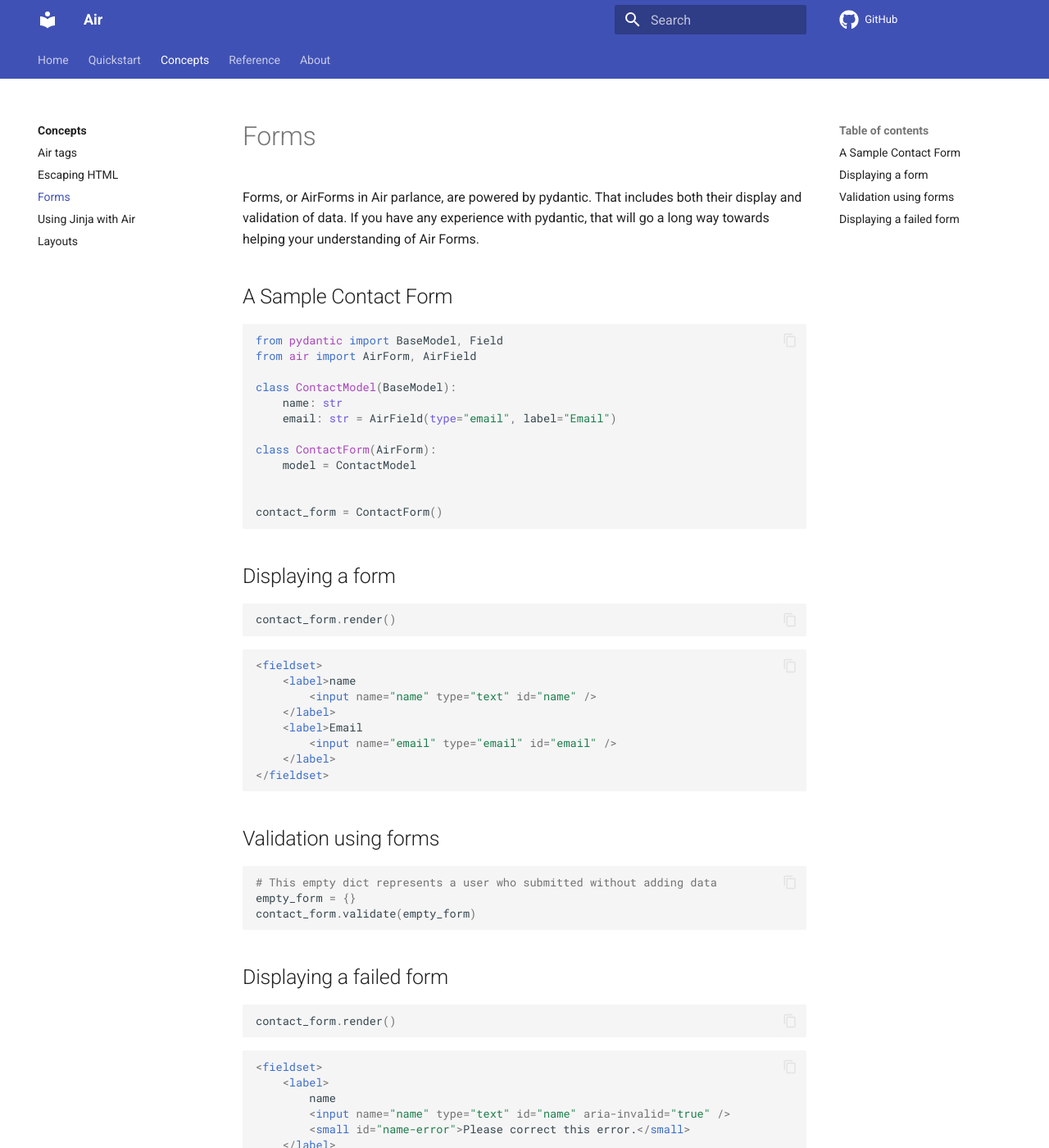
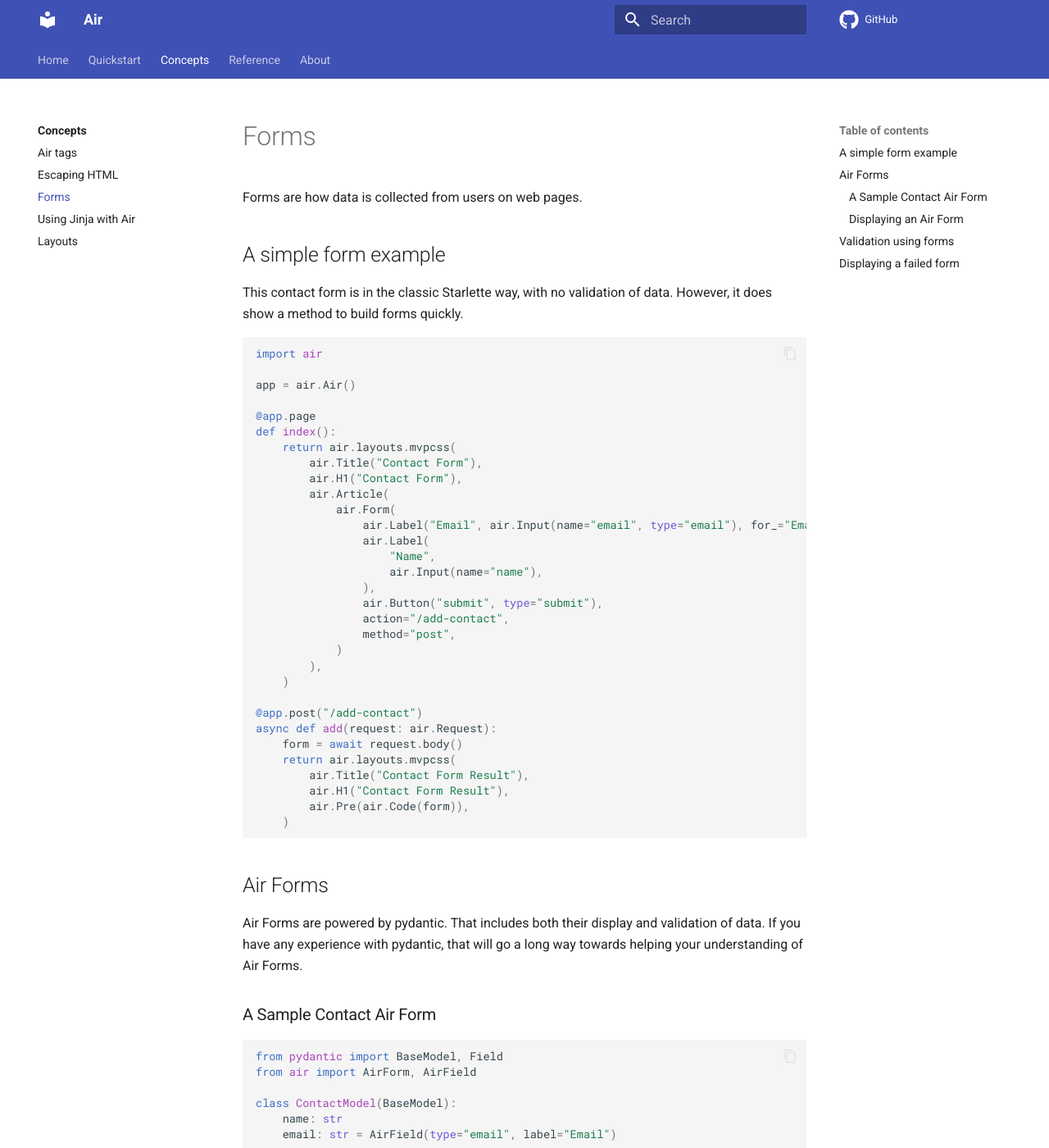
Before and after one commit to feldroy/air, an MkDocs documentation site: the page built from docs/concepts/forms.md, in a window 1280 px wide and 1400 px high. Shown: the whole window at 82% size. Built offline with MkDocs 1.6.1 and Material for MkDocs 9.7.7, drawn with Linux system fonts in a browser that asks for light colours; comment, search, counter and statistics services are not loaded; some of the changed text lies outside the part shown.

Commit message:
Document how to use forms Starlette style

````diff
--- a/docs/concepts/forms.md
+++ b/docs/concepts/forms.md
@@ -1,8 +1,51 @@
 # Forms
 
-Forms, or AirForms in Air parlance, are powered by pydantic. That includes both their display and validation of data. If you have any experience with pydantic, that will go a long way towards helping your understanding of Air Forms.
+Forms are how data is collected from users on web pages.
 
-## A Sample Contact Form
+## A simple form example
+
+This contact form is in the classic Starlette way, with no validation of data. However, it does show a method to build forms quickly.
+
+```python
+import air
+
+app = air.Air()
+
+@app.page
+def index():
+    return air.layouts.mvpcss(
+        air.Title("Contact Form"),
+        air.H1("Contact Form"),
+        air.Article(
+            air.Form(
+                air.Label("Email", air.Input(name="email", type="email"), for_="Email"),
+                air.Label(
+                    "Name",
+                    air.Input(name="name"),
+                ),
+                air.Button("submit", type="submit"),
+                action="/add-contact",
+                method="post",
+            )
+        ),
+    )
+
+@app.post("/add-contact")
+async def add(request: air.Request):
+    form = await request.body()
+    return air.layouts.mvpcss(
+        air.Title("Contact Form Result"),
+        air.H1("Contact Form Result"),
+        air.Pre(air.Code(form)),
+    )
+```
+
+
+## Air Forms
+
+Air Forms are powered by pydantic. That includes both their display and validation of data. If you have any experience with pydantic, that will go a long way towards helping your understanding of Air Forms.
+
+### A Sample Contact Air Form
 
 ```python
 from pydantic import BaseModel, Field
@@ -19,7 +62,7 @@ class ContactForm(AirForm):
 contact_form = ContactForm()
 ```
 
-## Displaying a form
+### Displaying an Air Form
 
 ```python
 
````
